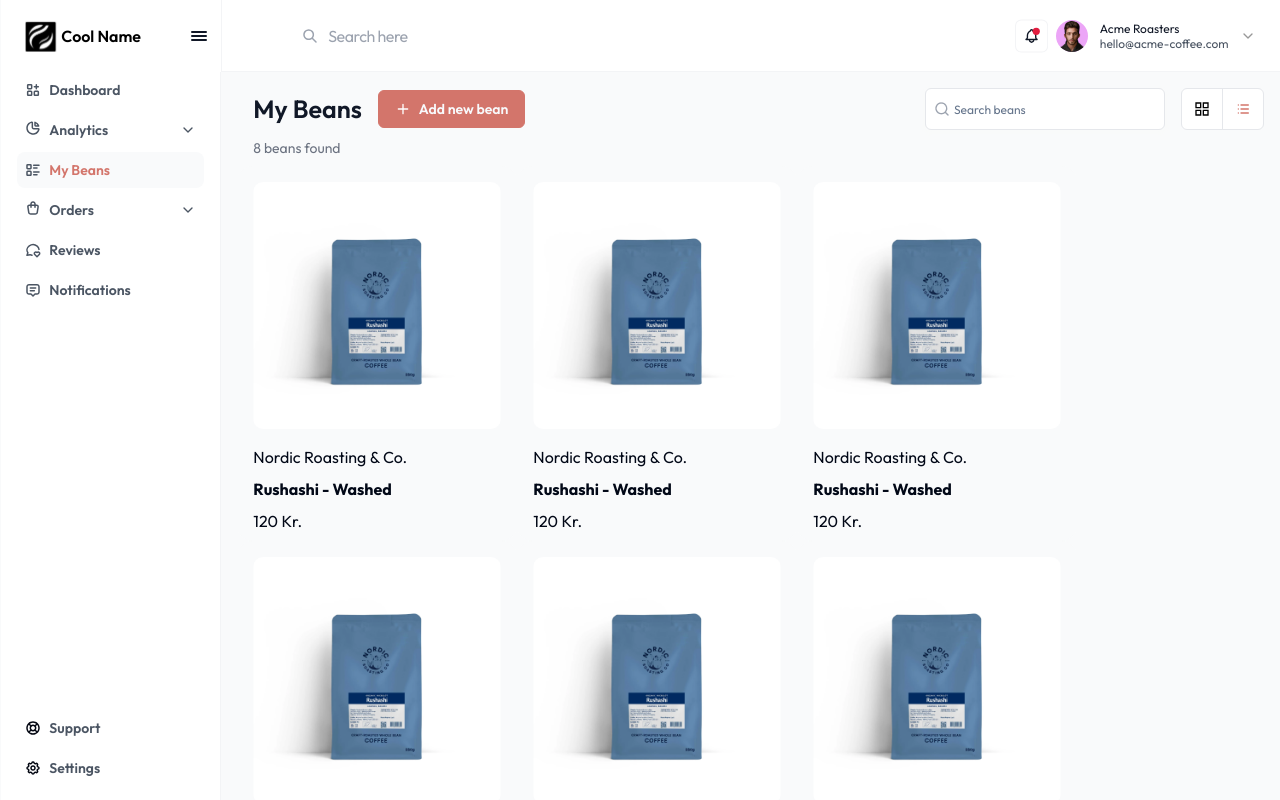
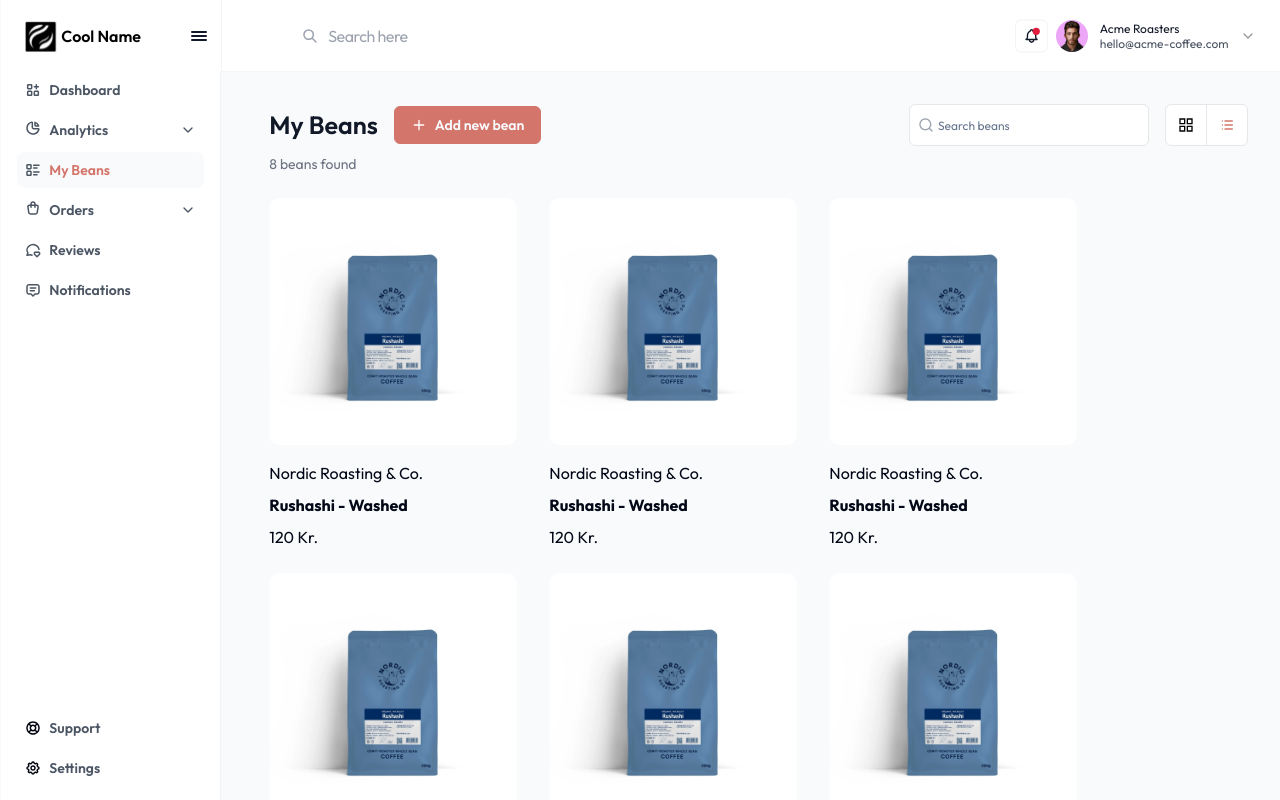
Before and after one commit to star-works/coffee-beans, a Next.js app: page /dashboard/my-beans in a window 1280 px wide. Built offline with nearby package versions, Linux system fonts and the light colour scheme.

Commit message:
sapacing

```diff
--- a/src/components/dashboard/my-bean/MyBean.jsx
+++ b/src/components/dashboard/my-bean/MyBean.jsx
@@ -9,7 +9,7 @@
   const arr = [1, 2, 3, 4, 5, 6, 7, 8, 9, 10];
   const [gridToggle, setToggle] = useState(false);
   return (
-    <div>
+    <div className="xl:p-4">
       <div className="ps-4">
         <div className="sm:flex justify-between">
           <div className="flex items-center w-full">
@@ -18,7 +18,7 @@
             </h3>
             <div onClick={() => setAddBean(true)}>
               {" "}
-              <Button className="bg-[#D3756B] group px-4 text-xs xl:text-sm 2xl:text-[20px] font-semibold py-2 h-full hover:bg-transparent hover:text-lightRed border border-[#D3756B] rounded-md">
+              <Button className="bg-[#D3756B] group px-4 text-xs xl:text-sm  font-semibold py-2 h-full hover:bg-transparent hover:text-lightRed border border-[#D3756B] rounded-md">
                 <Plus /> Add new bean
               </Button>
             </div>
```
